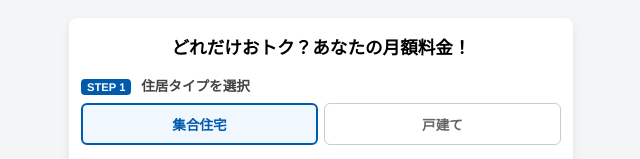
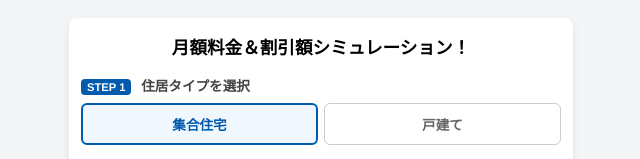
Before and after one commit to neruokiru/ac_test, a plain HTML site: page index.html in a window 1280 px wide. Shown: the top 159 px of the page, without its empty margins (319-959 px from the left). Drawn offline with Linux system fonts and the light colour scheme.

Commit message:
Update index.html

```diff
--- a/index.html
+++ b/index.html
@@ -247,7 +247,7 @@
 <body>
 
 <div class="simulator-container">
-  <div class="sim-title">どれだけおトク？あなたの月額料金！</div>
+  <div class="sim-title">月額料金＆割引額シミュレーション！</div>
 
   <div class="step-box">
     <div class="step-label"><span class="step-badge">STEP 1</span> 住居タイプを選択</div>
```
